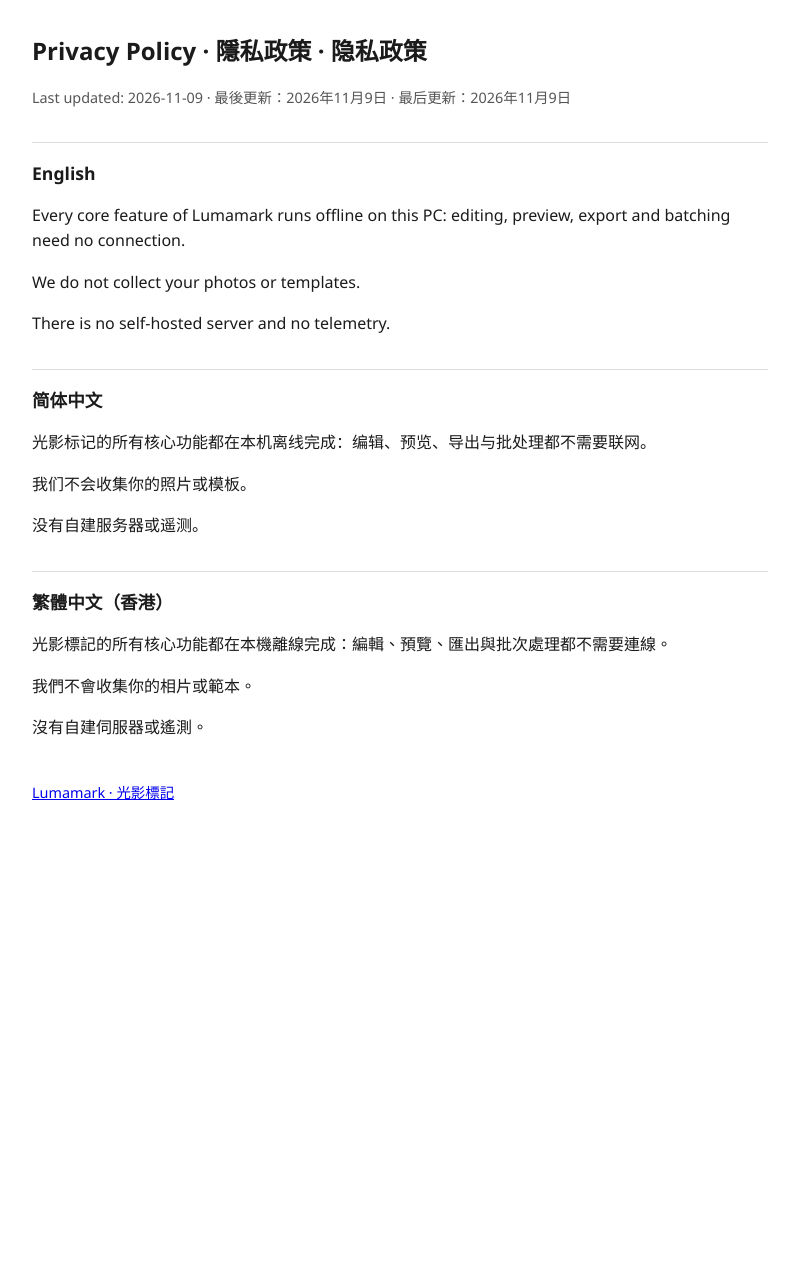
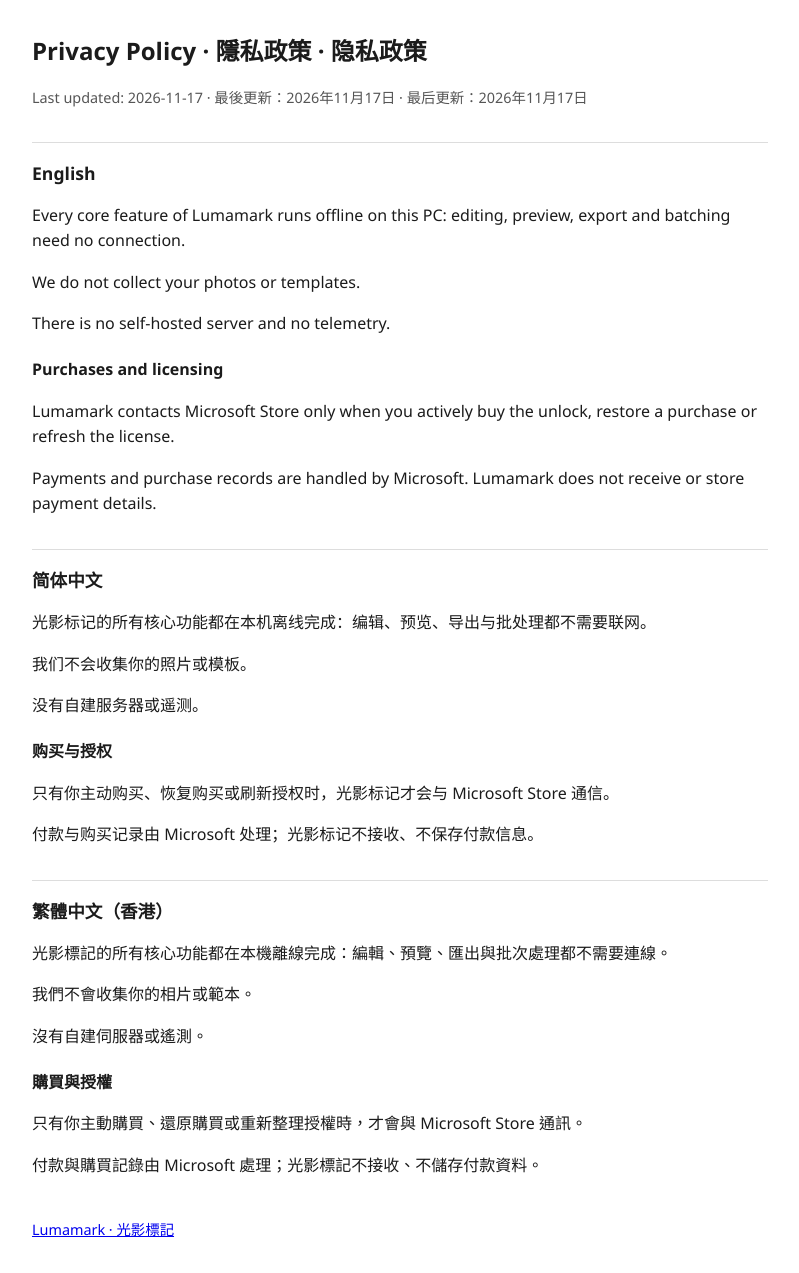
Before and after one commit to billycat/Lumamark, a plain HTML site: page privacy/index.html in a window 1280 px wide. Shown: the whole page, without its empty margins (240-1039 px from the left). Before the commit the page ends 836 px from the top, so only its background shows below. Drawn offline with Linux system fonts and the light colour scheme.

Commit message:
添加[购买与授权]相关隐私政策

```diff
--- a/privacy/index.html
+++ b/privacy/index.html
@@ -8,19 +8,23 @@
   body { font-family: "Segoe UI", "Microsoft YaHei UI", "Microsoft JhengHei UI", sans-serif; max-width: 46rem; margin: 2rem auto; padding: 0 1rem; line-height: 1.6; color: #1b1b1b; }
   h1 { font-size: 1.5rem; }
   h2 { font-size: 1.1rem; margin-top: 2rem; border-top: 1px solid #ddd; padding-top: 1rem; }
+  h3 { font-size: 1rem; margin-top: 1.25rem; }
   .updated { color: #555; font-size: 0.9rem; }
   footer { margin-top: 2.5rem; color: #555; font-size: 0.9rem; }
 </style>
 </head>
 <body>
 <h1>Privacy Policy · 隱私政策 · 隐私政策</h1>
-<p class="updated">Last updated: 2026-11-09 · 最後更新：2026年11月9日 · 最后更新：2026年11月9日</p>
+<p class="updated">Last updated: 2026-11-17 · 最後更新：2026年11月17日 · 最后更新：2026年11月17日</p>
 
 <section lang="en">
 <h2>English</h2>
 <p>Every core feature of Lumamark runs offline on this PC: editing, preview, export and batching need no connection.</p>
 <p>We do not collect your photos or templates.</p>
 <p>There is no self-hosted server and no telemetry.</p>
+<h3>Purchases and licensing</h3>
+<p>Lumamark contacts Microsoft Store only when you actively buy the unlock, restore a purchase or refresh the license.</p>
+<p>Payments and purchase records are handled by Microsoft. Lumamark does not receive or store payment details.</p>
 </section>
 
 <section lang="zh-Hans">
@@ -28,6 +32,9 @@
 <p>光影标记的所有核心功能都在本机离线完成：编辑、预览、导出与批处理都不需要联网。</p>
 <p>我们不会收集你的照片或模板。</p>
 <p>没有自建服务器或遥测。</p>
+<h3>购买与授权</h3>
+<p>只有你主动购买、恢复购买或刷新授权时，光影标记才会与 Microsoft Store 通信。</p>
+<p>付款与购买记录由 Microsoft 处理；光影标记不接收、不保存付款信息。</p>
 </section>
 
 <section lang="zh-HK">
@@ -35,6 +42,9 @@
 <p>光影標記的所有核心功能都在本機離線完成：編輯、預覽、匯出與批次處理都不需要連線。</p>
 <p>我們不會收集你的相片或範本。</p>
 <p>沒有自建伺服器或遙測。</p>
+<h3>購買與授權</h3>
+<p>只有你主動購買、還原購買或重新整理授權時，才會與 Microsoft Store 通訊。</p>
+<p>付款與購買記錄由 Microsoft 處理；光影標記不接收、不儲存付款資料。</p>
 </section>
 
 <footer><a href="../">Lumamark · 光影標記</a></footer>
```
Also changed, not shown: 1 other file.
